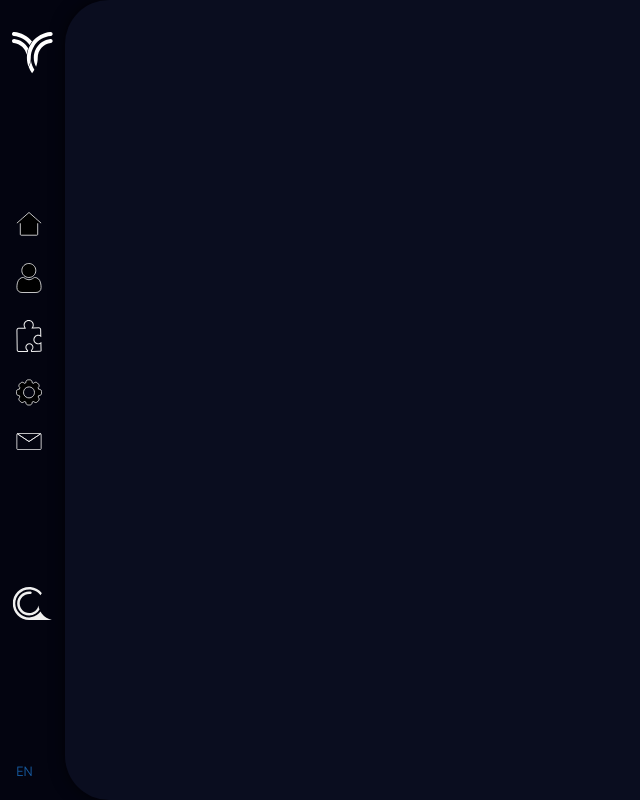
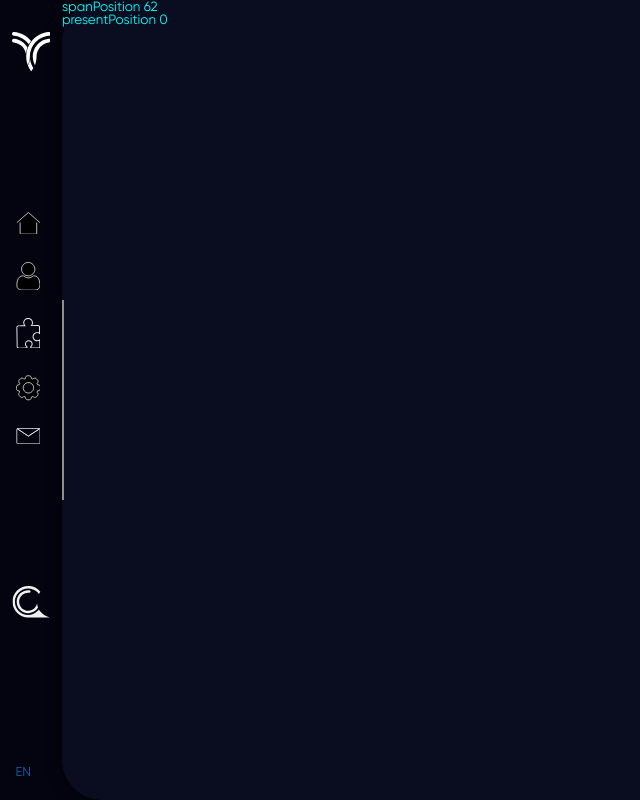
Before and after one commit to Ivan160/Portfolio-Ytrium, a React (Create React App) app: page / in a window 1280 px wide. Shown: the top 800 px of the page, without its empty margins (0-640 px from the left). Built offline with nearby package versions, Linux system fonts and the light colour scheme.

Commit message:
feat(navbar): added changing the navigation size

```diff
--- a/package.json
+++ b/package.json
@@ -6,11 +6,15 @@
     "@testing-library/jest-dom": "^4.2.4",
     "@testing-library/react": "^9.5.0",
     "@testing-library/user-event": "^7.2.1",
+    "@types/animejs": "^3.1.0",
     "@types/jest": "^24.9.1",
+    "@types/lodash.debounce": "^4.0.6",
     "@types/node": "^12.12.38",
     "@types/react": "^16.9.34",
     "@types/react-dom": "^16.9.7",
     "@types/react-router-dom": "^5.1.5",
+    "animejs": "^3.2.0",
+    "lodash.debounce": "^4.0.8",
     "node-sass": "^4.14.1",
     "react": "^16.13.1",
     "react-dom": "^16.13.1",
--- a/src/App.scss
+++ b/src/App.scss
@@ -11,30 +11,44 @@ body {
   background: $backgMenu;
 }
 
+#root {
+  position: relative;
+}
+
+.resize {
+  position: absolute;
+  left: 0;
+  top: 50%;
+  height: 25%;
+  width: 2.4px;
+  background-color: #8E8E8E;
+  cursor: ew-resize;
+  z-index: 90;
+}
+
+.presentation {
+  position: absolute;
+  left: 0;
+  top: 0;
+  height: 100vh;
+  background-color: rgba(255, 255, 255, .1);
+  z-index: 90;
+}
+
 .content {
   position: relative;
   width: 100%;
   min-height: 100vh;
   max-height: 100vh;
   height: 100vh;
-  margin-left: $navWidth;
   background: #0A0D1F;
   border-radius: $contentRadius 0 0 $contentRadius;
   box-shadow: 0 0 15px 0 rgba(0, 0, 0, 0.7);
   box-sizing: border-box;
   z-index: 10;
+  transition: .3s;
 
-  //&:before {
-  //  content: '';
-  //  position: absolute;
-  //  left: -1.2px;
-  //  top: 50%;
-  //  transform: translateY(-50%);
-  //  height: 25%;
-  //  width: 2.4px;
-  //  background-color: #8E8E8E;
-  //  cursor: col-resize;
-  //}
+  p {color: aqua}
 }
 
 .content-full {
--- a/src/App.tsx
+++ b/src/App.tsx
@@ -1,22 +1,86 @@
-import React, { useState } from 'react';
+import React, { FC, useCallback, useEffect, useRef, useState } from 'react';
 import { Switch, Route, Redirect } from "react-router-dom";
+//import anime from 'animejs';
 import './App.scss';
 
 import Navbar from './components/Navbar/Navbar';
 import { Home } from "./components/Content";
 import Logo from "./components/Logo/Logo";
 
-const App = () => {
+const App: FC = () => {
+    const navWidth: number = 62;
+    const resize = useRef<HTMLSpanElement>(null);
 
-    const [ isNavVisible, setNavVisible ] = useState(true);
+    const [ spanPosition, setSpanPosition ] = useState<number>(navWidth);
+    const [ presentPosition, setPresentPosition ] = useState<number>(0);
 
+    const [ margin, setMargin ] = useState<number>(navWidth);
+    const [ translate, setTranslate ] = useState<number>(0);
+
+    const [ isNavVisible, setNavVisible ] = useState<boolean>(true);
     const toggleNavVisible = (): void => isNavVisible ? setNavVisible(false) : setNavVisible(true);
+
+    const mouseMove = useCallback((event: MouseEvent) => {
+        const mouseMoveX: number = event.pageX;
+        if (mouseMoveX >= 0 && mouseMoveX <= 300) {
+            setSpanPosition(mouseMoveX);
+            if (mouseMoveX > navWidth + 18) setPresentPosition(300);
+            else if (mouseMoveX < navWidth - 18) setPresentPosition(0);
+            else setPresentPosition(navWidth);
+        }
+    }, []);
+
+    const mouseDown = useCallback((event: MouseEvent) => {
+        if (event.target !== resize.current) return;
+        event.preventDefault();
+        setPresentPosition(spanPosition);
+        document.addEventListener('mousemove', mouseMove);
+    }, [ spanPosition, mouseMove ]);
+
+    const mouseUp = useCallback((event: MouseEvent) => {
+        if (event.target !== resize.current) return;
+        document.removeEventListener('mousemove', mouseMove);
+        setSpanPosition(presentPosition);
+        if (presentPosition > navWidth) {
+            setMargin(navWidth);
+            setTranslate(presentPosition - navWidth);
+        } else if (presentPosition < navWidth) {
+            setMargin(0);
+            setTranslate(0);
+        } else {
+            setMargin(navWidth);
+            setTranslate(0);
+        }
+        setPresentPosition(0);
+    }, [ presentPosition, mouseMove ]);
+
+    useEffect(() => {
+        document.body.addEventListener('mousedown', mouseDown);
+        return () => document.body.removeEventListener('mousedown', mouseDown);
+    }, [ mouseDown ]);
+
+    useEffect(() => {
+        document.body.addEventListener('mouseup', mouseUp);
+        return () => document.body.removeEventListener('mouseup', mouseUp);
+    }, [ mouseUp ]);
 
     return (
         <>
             <Logo isNavVisible={isNavVisible} toggleNavVisible={toggleNavVisible}/>
+
+            <div className="presentation" style={{ width: `${presentPosition}px` }}/>
+
             <Navbar isNavVisible={isNavVisible} toggleNavVisible={toggleNavVisible}/>
-            <div className={`content ${!isNavVisible && 'content-full'}`}>
+            <span className={'resize'} ref={resize}
+                  onDoubleClick={() => {
+                      setSpanPosition(navWidth);
+                      setMargin(navWidth);
+                      setTranslate(0);
+                  }}
+                  style={{ transform: `translate(${spanPosition}px, -50%)` }}/>
+            <div className={`content`} style={{ marginLeft: `${margin}px`, transform: `translateX(${translate}px)` }}>
+                <p>spanPosition {spanPosition}</p>
+                <p>presentPosition {presentPosition}</p>
                 <Switch>
                     <Route path="/" component={Home}/>
                     <Route path="*" render={() => (<Redirect to="/"/>)}/>
--- a/src/custom.scss
+++ b/src/custom.scss
@@ -19,5 +19,5 @@ $blue: #175EA6;
 $purple: #8E44AD;
 
 //Menu
-$navWidth: 65px;
-$contentRadius: 44px;
+$navWidth: 62px;
+$contentRadius: 40px;
```
Also changed, not shown: 2 other files (tests, documents, lock files or other folders).
